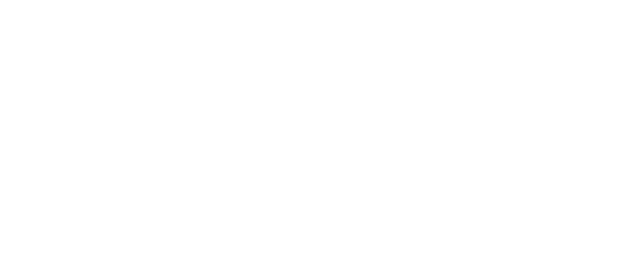
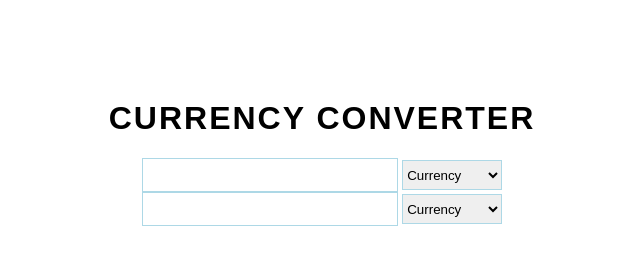
Before and after one commit to shaeebali/CurrencyConverter, a plain HTML site: page index.html in a window 1280 px wide. Shown: the whole page, without its empty margins (318-958 px from the left). Drawn offline with Linux system fonts and the light colour scheme.

Commit message:
add basic css styling

```diff
--- a/index.css
+++ b/index.css
@@ -0,0 +1,24 @@
+body {
+  width: 100%;
+  max-width: 500px;
+  margin: 100px auto;
+  text-align: center;
+  font-family: Arial, Helvetica, sans-serif;
+}
+
+h1 {
+  text-transform: uppercase;
+  letter-spacing: 2px;
+}
+
+input,
+select {
+  width: 250px;
+  height: 30px;
+  border: 1px solid lightblue;
+  outline: none;
+}
+
+select {
+  width: 100px;
+}
--- a/index.html
+++ b/index.html
@@ -6,9 +6,20 @@
   <meta name="viewport" content="width=device-width, initial-scale=1.0">
   <link rel="stylesheet" href="./index.css">
   <script defer src="./index.js"></script>
-  <title></title>
+  <title>Currency Converter</title>
 </head>
 <body>
-
+  <h1>Currency Converter</h1>
+  <div>
+    <input type="number">
+    <select name="" id="">
+      <option value="currency">Currency</option>
+    </select>
+  <div>
+    <input type="number">
+    <select name="" id="">
+      <option value="currency">Currency</option>
+    </select>
+  </div>
 </body>
 </html>
```
